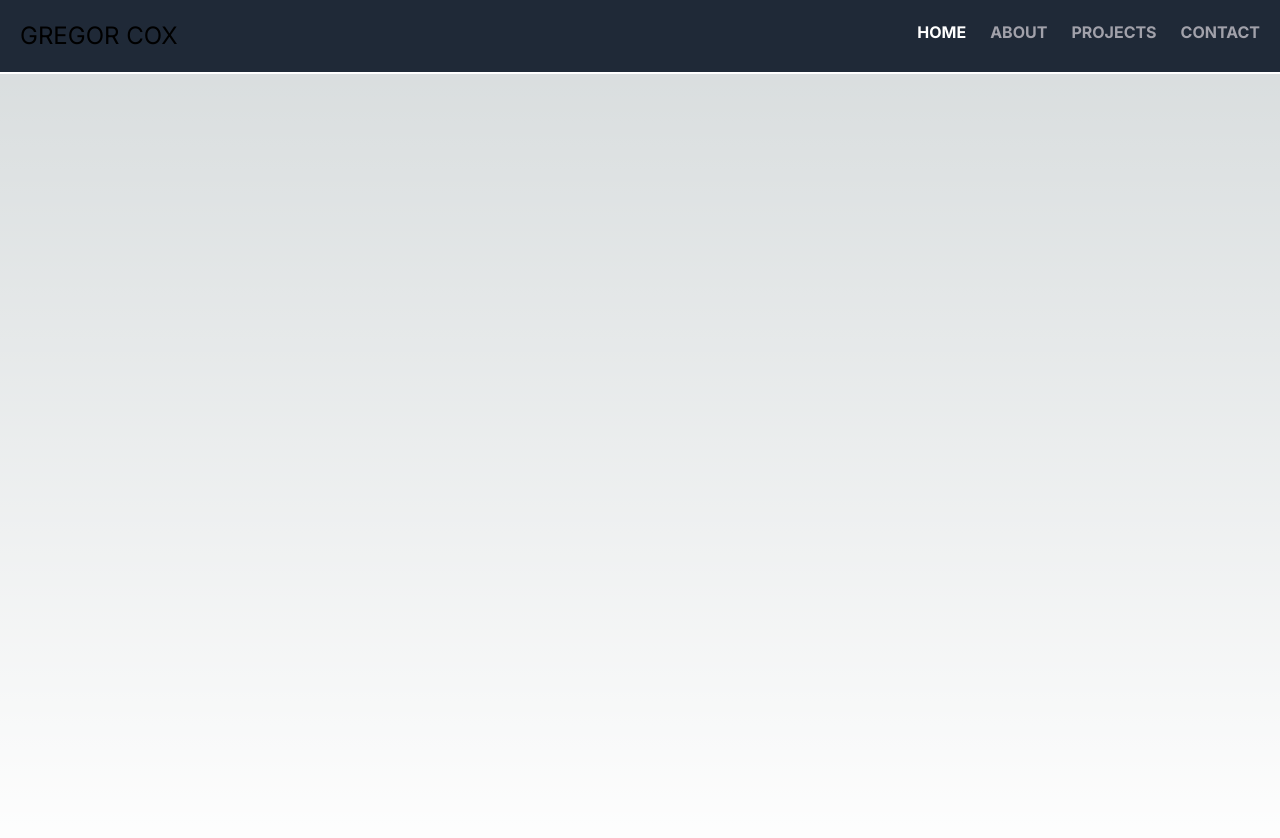
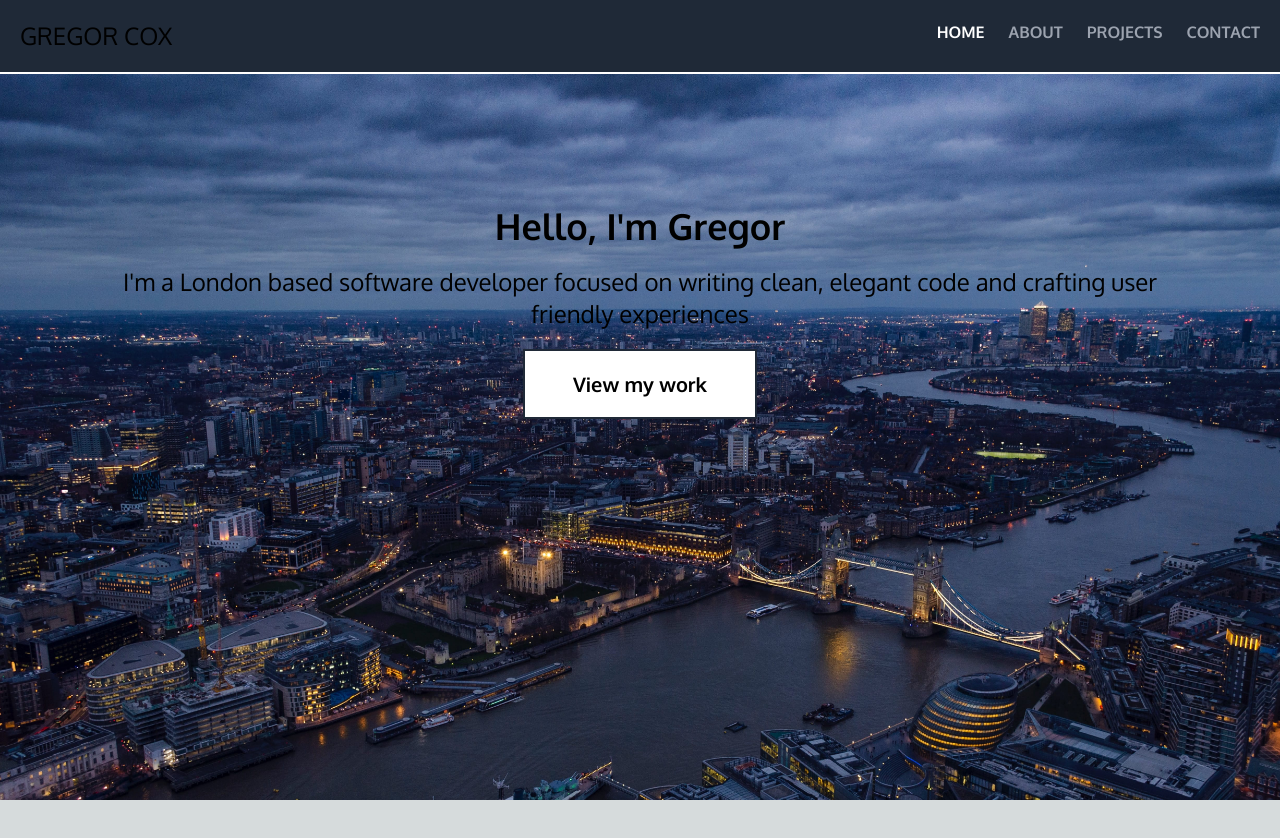
Before and after one commit to gregorcox/personal-site-next, a Next.js app: page / in a window 1280 px wide. Shown: the top 838 px of the page. After the commit the page ends 800 px from the top, so only its background shows below. Built offline with nearby package versions, Linux system fonts and the light colour scheme.

Commit message:
add layout and content for homepage

```diff
--- a/app/globals.css
+++ b/app/globals.css
@@ -32,6 +32,6 @@ body {
   }
 
   .nav-link {
-    @apply text-zinc-400 hover:text-white transition-colors uppercase font-bold;
+    @apply text-gray-400 hover:text-white transition-colors uppercase font-bold;
   }
 }
--- a/app/layout.tsx
+++ b/app/layout.tsx
@@ -1,9 +1,12 @@
 import type { Metadata } from "next";
-import { Inter } from "next/font/google";
+import { Oxygen } from "next/font/google";
 import "./globals.css";
 import NavBar from "./NavBar";
 
-const inter = Inter({ subsets: ["latin"] });
+const inter = Oxygen({
+  subsets: ["latin"],
+  weight: ["300", "400", "700"],
+});
 
 export const metadata: Metadata = {
   title: "Create Next App",
@@ -19,7 +22,9 @@ export default function RootLayout({
     <html lang="en">
       <body className={inter.className}>
         <NavBar />
-        {children}
+        <main>
+          <div>{children}</div>
+        </main>
       </body>
     </html>
   );
--- a/app/page.tsx
+++ b/app/page.tsx
@@ -1,7 +1,27 @@
-import Image from "next/image";
+import { Metadata } from "next";
+import Link from "next/link";
 
 export default function Home() {
   return (
-    <main className="flex min-h-screen flex-col items-center justify-between p-24"></main>
+    <div className="bg-[url('../public/images/london.jpg')] bg-cover h-[calc(100vh-74px)] w-screen max-w-full">
+      <div className="text-center p-28">
+        <h1 className="text-4xl font-bold py-5">Hello, I'm Gregor</h1>
+        <p className="text-2xl mb-10">
+          I'm a London based software developer focused on writing clean,
+          elegant code and crafting user friendly experiences
+        </p>
+        <Link
+          href="/projects"
+          className="bg-white text-black py-5 px-12 border-2 border-gray-800 text-xl font-bold hover:text-white hover:bg-gray-800 hover:border-white transition-all"
+        >
+          View my work
+        </Link>
+      </div>
+    </div>
   );
 }
+
+export const metadata: Metadata = {
+  title: "Gregor Cox - Software Developer",
+  description: "Homepage for Gregor Cox's site",
+};
```
Also changed, not shown: .eslintrc.json, public/images/london.jpg (added).
